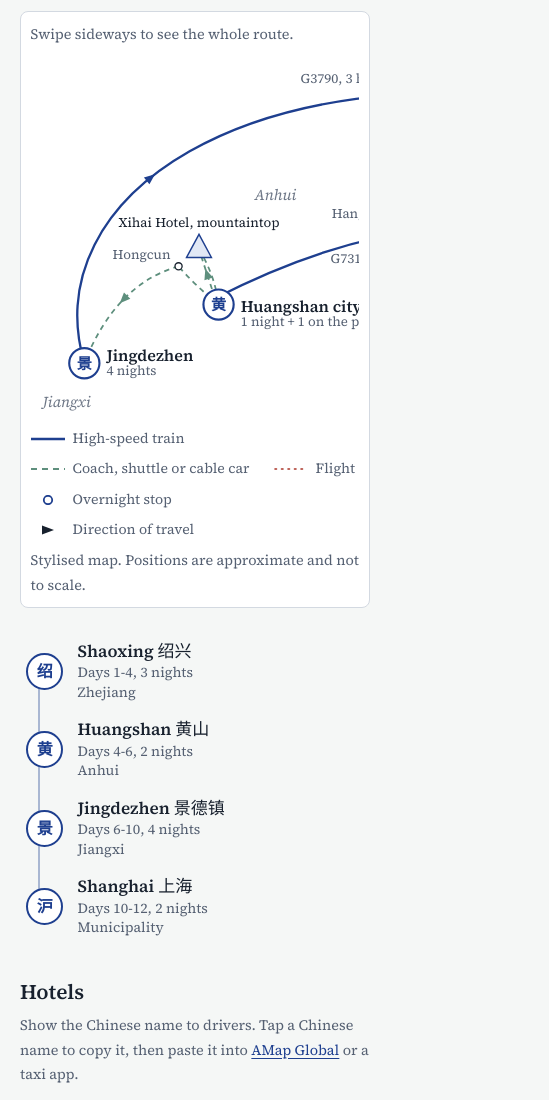
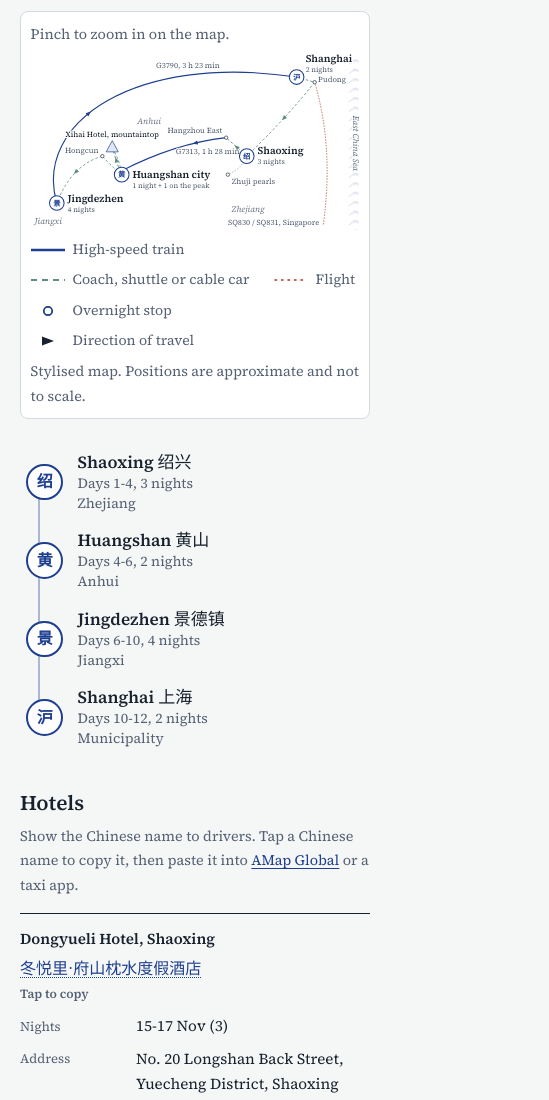
Before and after one commit to lohchingsoo/east-china-odyssey, a plain HTML site: page index.html in a window 390 px wide. Shown: the part 900-2000 px from the top of the page, 549 px wide, since content can reach past the window. Drawn offline with Linux system fonts and the light colour scheme.

Commit message:
Add files via upload

```diff
--- a/index.html
+++ b/index.html
@@ -57,6 +57,9 @@ img,svg{max-width:100%}
 nav.top{background:var(--paper);background:color-mix(in srgb,var(--paper) 92%,transparent);position:sticky;top:env(safe-area-inset-top,0px);z-index:5;backdrop-filter:blur(8px);-webkit-backdrop-filter:blur(8px);border-bottom:1px solid var(--rule)}
 nav.top .inner{max-width:66rem;margin:0 auto;display:flex;align-items:center;gap:1.25rem;padding:.65rem 1.25rem;overflow-x:auto;white-space:nowrap;scrollbar-width:none}
 nav.top .inner::-webkit-scrollbar{display:none}
+@media (max-width:1024px){nav.top .inner{-webkit-mask-image:linear-gradient(90deg,#000 85%,transparent);mask-image:linear-gradient(90deg,#000 85%,transparent);padding-right:2.5rem}}
+img,svg,table,pre{max-width:100%}
+.refs a,.refs li{overflow-wrap:anywhere}
 nav.top .mark{font-family:var(--han);color:var(--seal);font-weight:700;font-size:1.05rem;text-decoration:none;border:1.5px solid var(--seal);padding:0 .3rem;line-height:1.5;flex:none}
 nav.top a.nl{color:var(--ink);text-decoration:none;font-size:.95rem;padding:.35rem 0}
 nav.top a.nl:hover{color:var(--cobalt)}
@@ -127,11 +130,12 @@ svg.map a:focus{outline:none}
 @media (max-width:640px){
   .swipe{display:block}
   .map-wrap{padding:.6rem}
-  .map-scroll{overflow-x:auto;-webkit-overflow-scrolling:touch}
-  svg.map{min-width:680px}
-  svg.map .m-region{font-size:17px}
-  svg.map .m-note,svg.map .m-minor text,svg.map .m-peak text,svg.map .m-stop .s{font-size:15px}
-  svg.map .m-stop .l{font-size:18px}
+  svg.map{width:100%;height:auto}
+  svg.map .m-region{font-size:20px}
+  svg.map .m-note,svg.map .m-minor text,svg.map .m-peak text{font-size:18px}
+  svg.map .m-stop .s{font-size:17px;transform:translateY(7px)}
+  svg.map .m-stop .l{font-size:24px}
+  svg.map .m-pudong{transform:translateY(9px)}
 }
 
 /* Route strip */
@@ -161,14 +165,16 @@ button.cn-copy.done .cn-hint{color:var(--celadon)}
 button.cn-copy:hover .han{border-bottom-style:solid}
 .weblink{white-space:nowrap}
 
-button@media (max-width:640px){
+@media (max-width:640px){
   .tbl,.tbl tbody,.tbl tr,.tbl td{display:block;width:100%}
   .tbl thead{position:absolute;width:1px;height:1px;overflow:hidden;clip:rect(0 0 0 0)}
   .tbl{border-top-width:1px}
   .tbl tr{padding:.75rem 0;border-bottom:1px solid var(--rule)}
-  .tbl td{border:0;padding:.15rem 0;display:grid;grid-template-columns:6.5rem 1fr;gap:.75rem}
-  .tbl td::before{content:attr(data-label);font-size:.82rem;color:var(--muted);padding-top:.15rem}
-  .tbl td.lead{grid-template-columns:1fr;font-weight:600;padding-bottom:.35rem}
+  .tbl td{border:0;padding:.2rem 0 .2rem 7.25rem;position:relative}
+  .tbl td::before{content:attr(data-label);position:absolute;left:0;top:.3rem;width:6.5rem;font-size:.82rem;color:var(--muted)}
+  .tbl td.lead{padding:0 0 .35rem;font-weight:600}
+  .tbl td.lead > .han{display:inline}
+  .tbl .t{white-space:normal}
   .tbl td.lead::before{content:none}
   .tbl td.lead .han{font-weight:500}
 }
@@ -284,7 +290,7 @@ footer{padding:3rem 0 4rem;color:var(--muted);font-size:.9rem;border-top:1px sol
     <p class="lede">One loop inland and back to the coast. Tap a city on the map to jump to that part of the trip.</p>
 
     <figure class="map-wrap">
-      <p class="swipe note">Swipe sideways to see the whole route.</p>
+      <p class="swipe note">Pinch to zoom in on the map.</p>
       <div class="map-scroll">
 <svg class="map" viewBox="55 40 765 412" aria-labelledby="mapTitle mapDesc">
   <title id="mapTitle">Trip route map</title>
@@ -337,7 +343,7 @@ footer{padding:3rem 0 4rem;color:var(--muted);font-size:.9rem;border-top:1px sol
     <circle cx="509" cy="237" r="4"/><text x="500" y="226" text-anchor="end">Hangzhou East</text>
     <a href="#day-3" aria-label="Day 3: Zhuji pearl farm"><circle cx="513" cy="323" r="4"/><text x="522" y="344">Zhuji pearls</text></a>
     <a href="#day-6" aria-label="Day 6: Hongcun"><circle cx="221" cy="280" r="4"/><text x="212" y="272" text-anchor="end">Hongcun</text></a>
-    <circle cx="715" cy="108" r="4"/><text x="723" y="98">Pudong</text>
+    <circle cx="715" cy="108" r="4"/><text class="m-pudong" x="723" y="98">Pudong</text>
   </g>
 
   <!-- Huangshan peak -->
```
